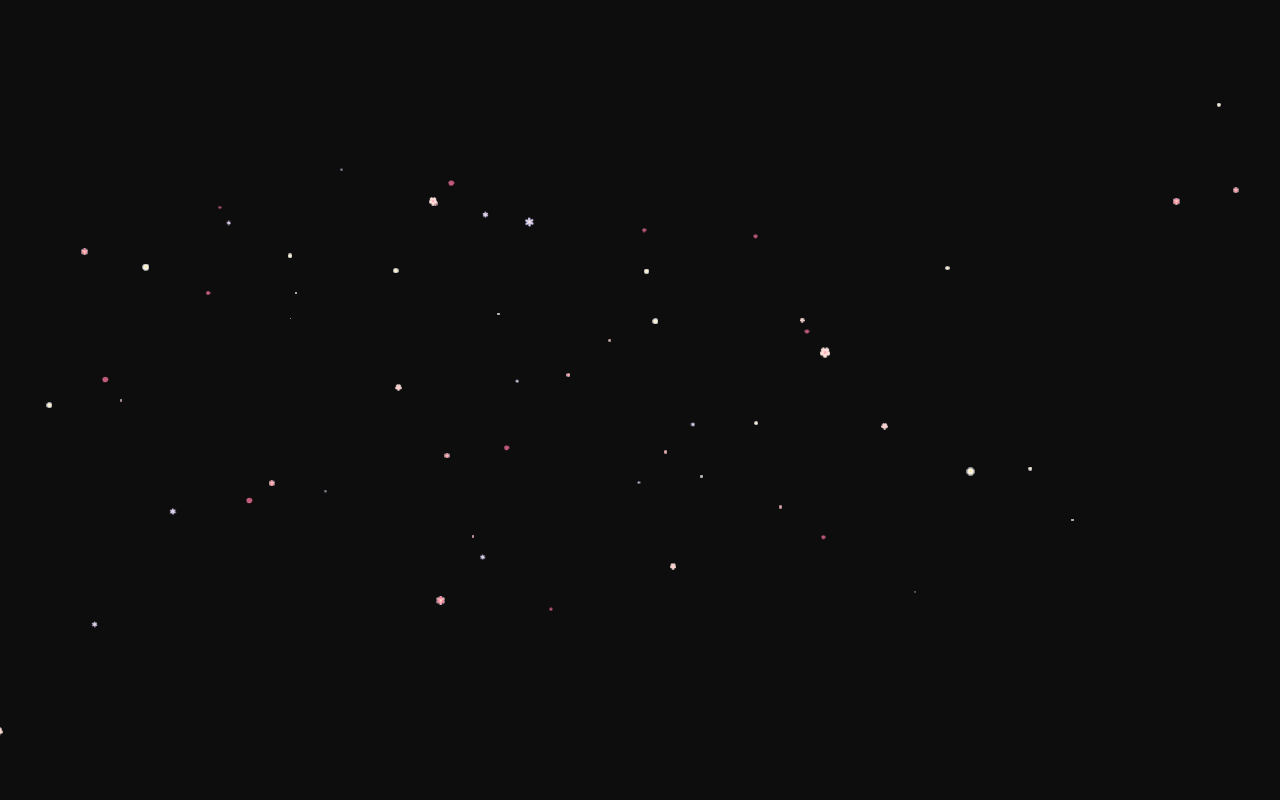
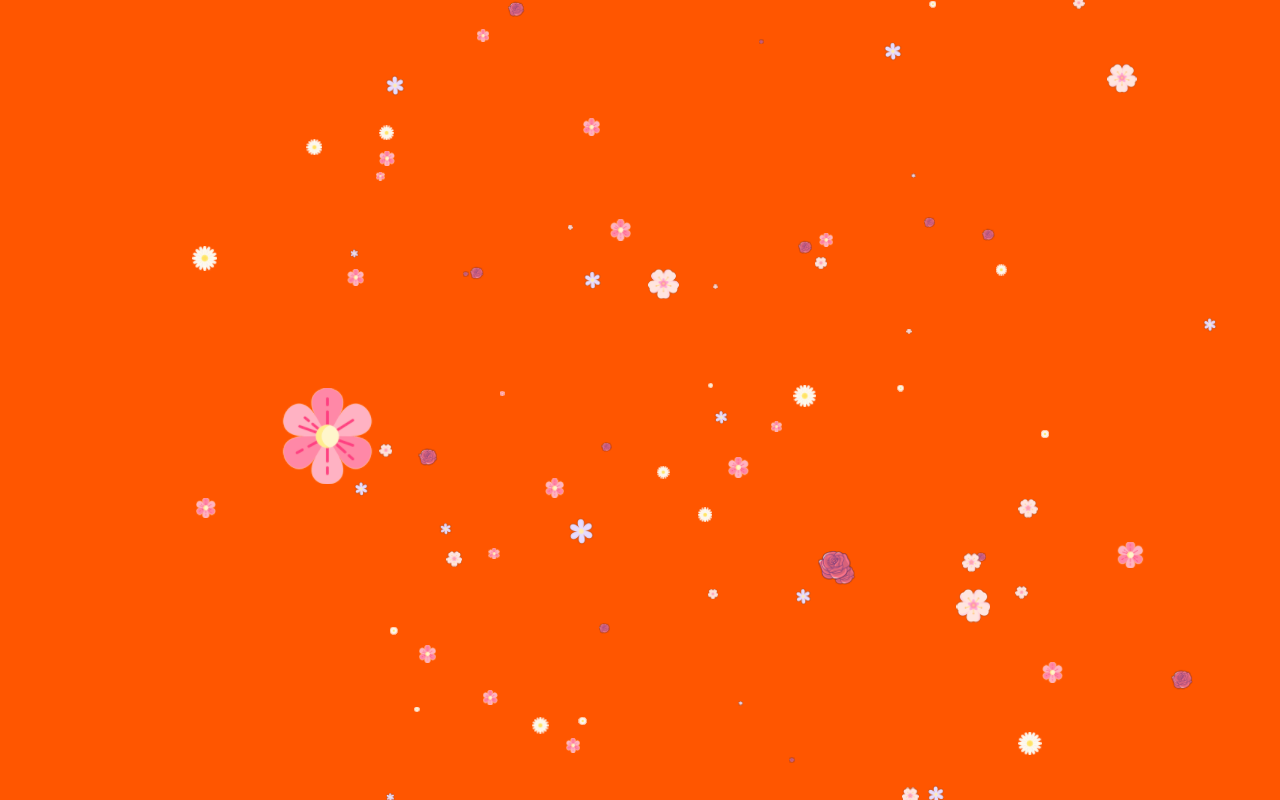
Before and after one commit to PrathibhaSithu/Hovering-Stars, a React (Vite) app in the folder hoveringstars/: page / in a window 1280 px wide. Built offline with nearby package versions, Linux system fonts and the light colour scheme.

Commit message:
Update App.jsx

```diff
--- a/hoveringstars/src/App.jsx
+++ b/hoveringstars/src/App.jsx
@@ -1,12 +1,14 @@
 // import MotionStars from "./components/MotionStars";
-import MotionFlowers from "./components/MotionFlowers";
+// import MotionFlowers from "./components/MotionFlowers";
+// import MotionSnow from "./components/MotionSnow";
+import MotionFlowersHover from "./components/MotionFlowersHover";
 
 function App() {
 
   return (
     <>
       {/* <MotionStars/> */}
-      <MotionFlowers/>
+      <MotionFlowersHover/>
     </>
   );
 }
```
